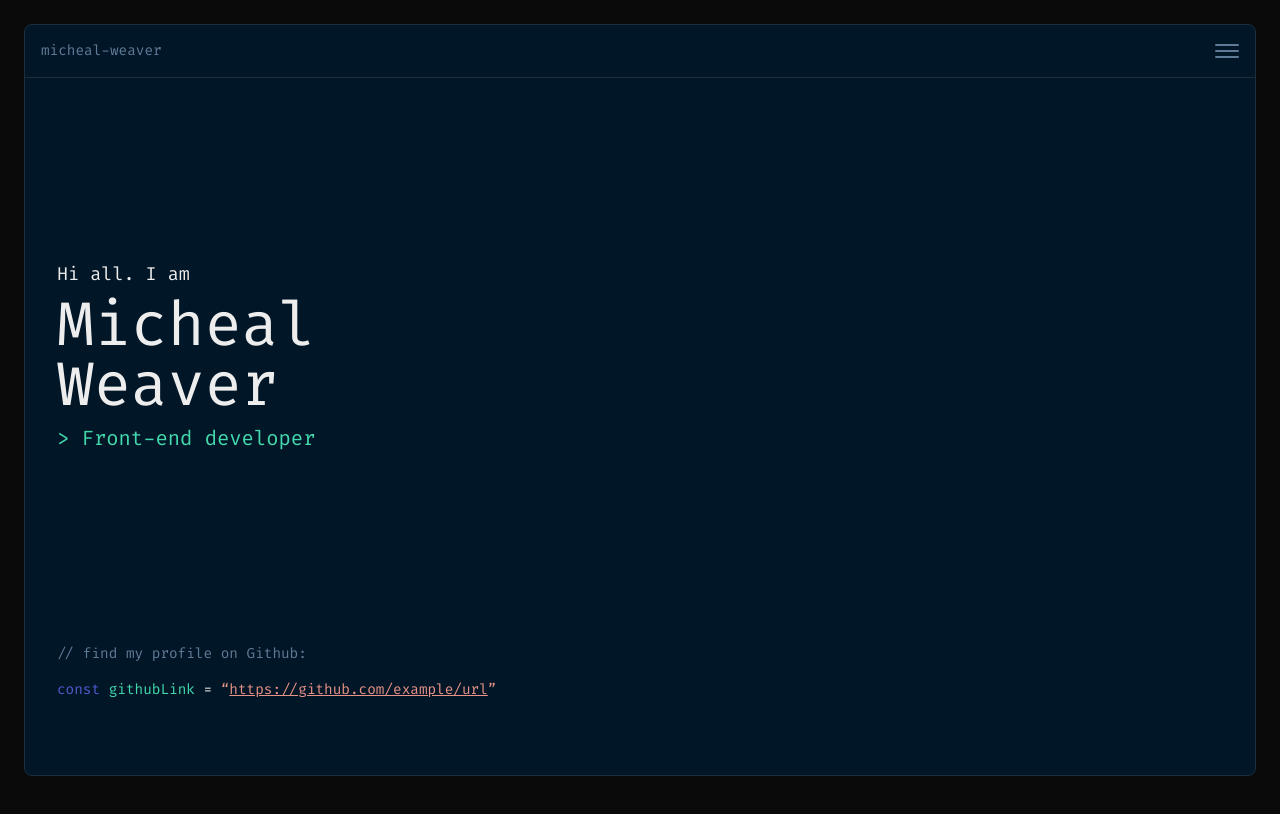
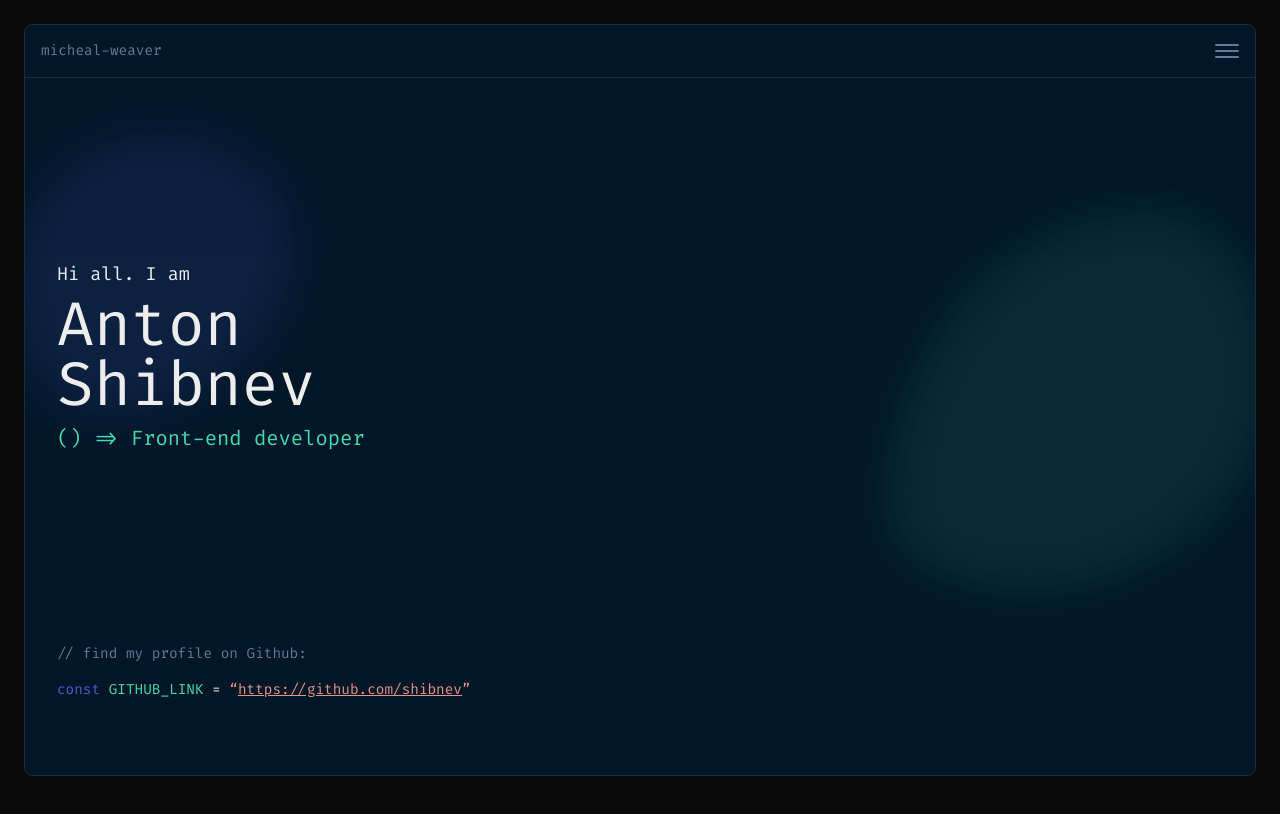
Before and after one commit to shibnev/bo_portfolio, a Next.js app: page / in a window 1280 px wide. Shown: the top 814 px of the page. Built offline with nearby package versions, Linux system fonts and the light colour scheme.

Commit message:
feat: add blob and new text

```diff
--- a/src/app/layout.tsx
+++ b/src/app/layout.tsx
@@ -1,6 +1,8 @@
 import type { Metadata } from "next";
 import "./globals.css";
 import Header from '@/components/Header';
+import Footer from '@/components/Footer';
+import Blob from '@/components/Blob/index';
 
 export const metadata: Metadata = {
   title: "Create Next App",
@@ -15,10 +17,14 @@ export default function RootLayout({
   return (
     <html lang="en" className='h-full'>
       <body className='p-6 h-full'>
-        <main className='border border-solid border-dark rounded-lg h-full bg-primary'>
+        <section className='border border-solid border-dark rounded-lg h-full bg-primary overflow-hidden relative'>
+          <Blob />
           <Header />
-          {children}
-        </main>
+          <main className='h-full relative'>
+            <div className='relative z-10 h-full'>{children}</div>
+          </main>
+          <Footer />
+        </section>
       </body>
     </html>
   );
--- a/src/app/page.tsx
+++ b/src/app/page.tsx
@@ -5,15 +5,15 @@ export default function Home() {
     <div className='p-8 flex flex-col gap-10 h-full'>
       <div className='flex flex-col gap-2 justify-center align-middle flex-1'>
         <p className='text-lg'>Hi all. I am</p>
-        <h1 className='text-6xl'>Micheal<br />Weaver</h1>
-        <h3 className='text-xl text-secondary'>{`> Front-end developer`}</h3>
+        <h1 className='text-6xl'>Anton<br />Shibnev</h1>
+        <h3 className='text-xl text-secondary'>() {`=> Front-end developer`}</h3>
       </div>
 
       <div className='mb-24 flex flex-col gap-4'>
         <p className='text-sm text-primaryLight'>// find my profile on Github:</p>
 
         <p className='text-sm'>
-          <span className='text-success'>const</span> <span className='text-secondary'>githubLink</span> = <a className='text-danger' href="https://github.com/example/url">“<span className='underline'>https://github.com/example/url</span>”</a>
+          <span className='text-success'>const</span> <span className='text-secondary'>GITHUB_LINK</span> = <a className='text-danger' href="https://github.com/shibnev">“<span className='underline'>https://github.com/shibnev</span>”</a>
         </p>
       </div>
     </div>
--- a/src/components/BackgroundBlurs.tsx
+++ /dev/null
@@ -1,8 +0,0 @@
-export default function BackgroundBlurs() {
-  return (
-    <div>
-      <div />
-      <div />
-    </div>
-  )
-}
--- /dev/null
+++ b/src/components/Blob/index.tsx
@@ -0,0 +1,11 @@
+import cls from '@/helpers/ClassNames';
+import './style.css';
+
+export default function Blob({ className, elements }) {
+  return (
+    <div className={cls('h-full w-full absolute pointer-events-none', className)}>
+      <div className='blob--1 absolute top-1/3 -translate-y-1/2 -left-4 w-72 h-72 bg-success rounded-full filter blur-xl opacity-15 bg-blend-multiply' />
+      <div className='blob--2 absolute top-1/2 -translate-y-1/2 -right-4 w-96 h-96 bg-secondary rounded-full filter blur-xl opacity-10 bg-blend-multiply' />
+    </div>
+  )
+}
--- /dev/null
+++ b/src/components/Blob/style.css
@@ -0,0 +1,29 @@
+.blob--1 {
+  animation: blob 10s linear infinite;
+  animation-delay: 0.6s;
+}
+
+.blob--2 {
+  animation: blob 14s linear infinite;
+}
+
+@keyframes blob {
+  0% {
+    border-radius: 30% 70% 70% 30% / 30% 30% 70% 70%;
+  }
+  20% {
+    border-radius: 60% 40% 40% 60% / 60% 25% 75% 40%;
+  }
+  40% {
+    border-radius: 70% 30% 65% 35% / 80% 45% 55% 20%;
+  }
+  60% {
+    border-radius: 30% 70% 70% 30% / 20% 30% 70% 80%;
+  }
+  80% {
+    border-radius: 40% 60% 40% 60% / 70% 55% 45% 30%;
+  }
+  100% {
+    border-radius: 30% 70% 70% 30% / 30% 30% 70% 70%;
+  }
+}
--- /dev/null
+++ b/src/components/Footer.tsx
@@ -0,0 +1,5 @@
+export default function Footer() {
+  return (
+    <footer className='' />
+  )
+}
```
